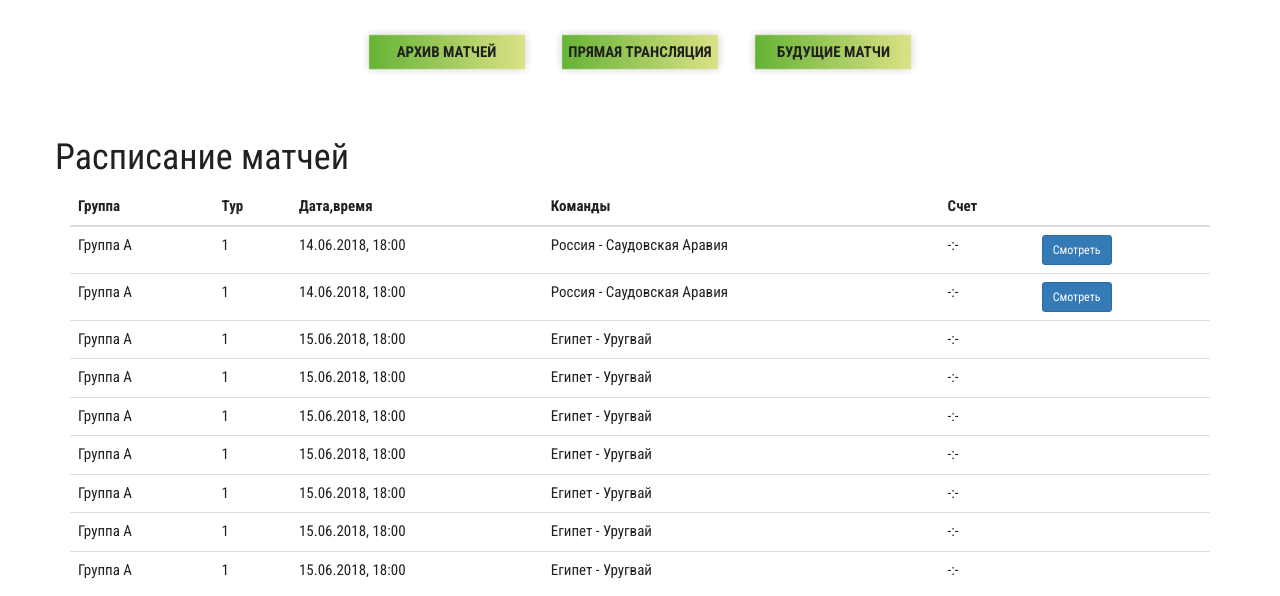
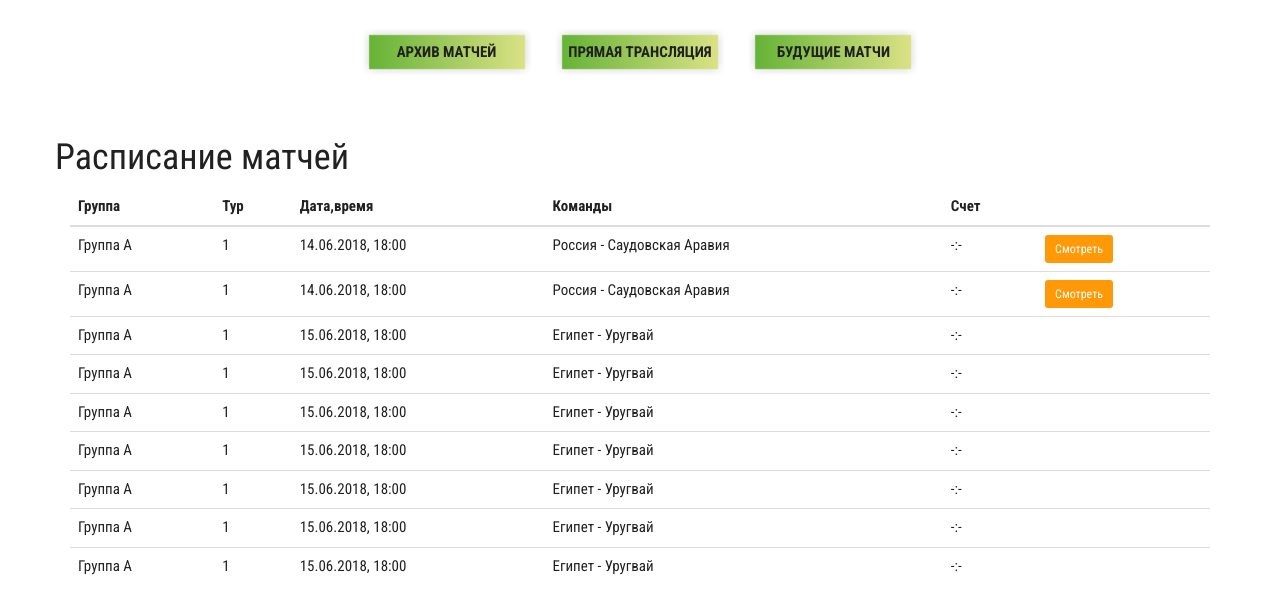
Before and after one commit to vasilychapaev/chm2018, a PHP site: page /raspisanie.html in a window 1280 px wide. Shown: the part 132-728 px from the top of the page. Run offline with PHP 8.4, Linux system fonts and the light colour scheme.

Commit message:
btn fix orange

```diff
--- a/css/styles.css
+++ b/css/styles.css
@@ -32,6 +32,10 @@
   text-transform: uppercase;
   font-size: 15px;
   font-weight: bold; }
+
+.btn-primary {
+  background: #ff9907;
+  border: 0; }
 
 .navbar {
   -moz-border-radius: 0;
--- a/scss/base/_base.scss
+++ b/scss/base/_base.scss
@@ -35,3 +35,9 @@
   font-size: 15px;
   font-weight: bold;
 }
+
+
+.btn-primary {
+  @include add-background($primary-color);
+  border: 0;
+}
```
Also changed, not shown: 1 other file.
